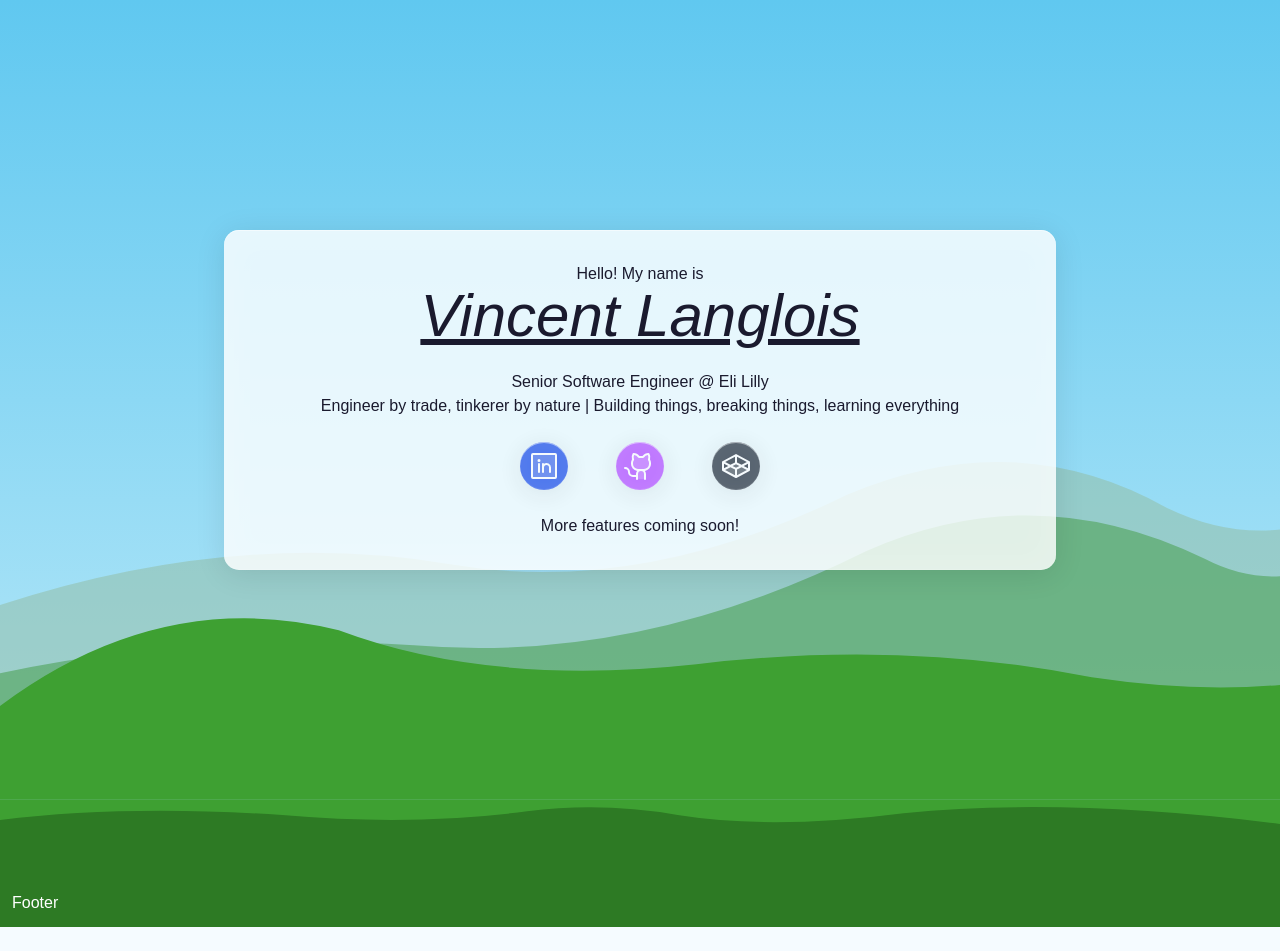
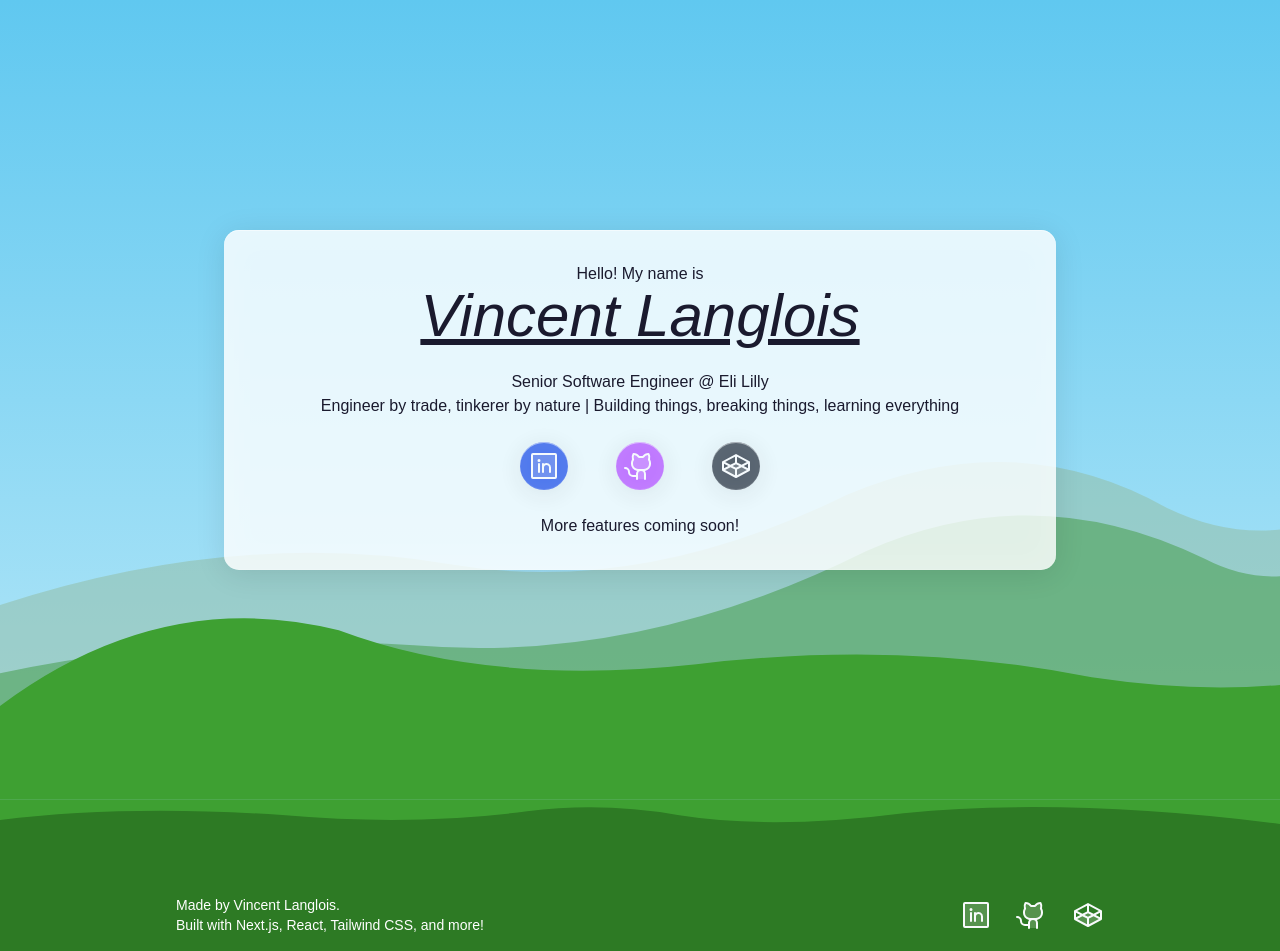
Before and after one commit to vtlanglois/portfolio-v2, a Next.js app: page / in a window 1280 px wide. Before the commit the page ends 927 px from the top, so only its background shows below. Built offline with nearby package versions, Linux system fonts and the light colour scheme.

Commit message:
refactor: add content to the footer

```diff
--- a/src/app/globals.css
+++ b/src/app/globals.css
@@ -3,7 +3,7 @@
 :root {
   --background: #f5fbff;
   --foreground: #1a1a2e;
-    scrollbar-width: thin;
+  scrollbar-width: thin;
 }
 
 @theme inline {
--- a/src/components/sections/Footer.tsx
+++ b/src/components/sections/Footer.tsx
@@ -1,3 +1,11 @@
+import { CODEPEN_URL, GITHUB_URL, LINKEDIN_URL } from "@/constants";
+import Container from "../ui/Container";
+import {
+  CodepenLogoIcon,
+  GithubLogoIcon,
+  LinkedinLogoIcon,
+} from "@phosphor-icons/react/dist/ssr";
+
 export default function Footer() {
   return (
     <footer>
@@ -29,7 +37,54 @@ export default function Footer() {
       </svg>
 
       <div className="bg-[#2d7a24] text-white">
-        <div className="container mx-auto p-3">Footer</div>
+        <Container>
+          <div className="flex flex-col lg:flex-row justify-between pb-4 lg:pb-0">
+            <div>
+              <p className="py-4 text-center lg:text-start text-sm">
+                Made by Vincent Langlois. <br />
+                Built with Next.js, React, Tailwind CSS, and more!
+              </p>
+            </div>
+            <div className="flex flex-row gap-6 justify-center items-center">
+              <a
+                href={LINKEDIN_URL}
+                target="_blank"
+                rel="noopener noreferrer"
+                title="Link to Vincent's LinkedIn profile"
+              >
+                <LinkedinLogoIcon
+                  size={32}
+                  weight="duotone"
+                  className="text-slate-50"
+                />
+              </a>
+              <a
+                href={GITHUB_URL}
+                target="_blank"
+                rel="noopener noreferrer"
+                title="Link to Vincent's GitHub profile"
+              >
+                <GithubLogoIcon
+                  size={32}
+                  weight="duotone"
+                  className="text-slate-50"
+                />
+              </a>
+              <a
+                href={CODEPEN_URL}
+                target="_blank"
+                rel="noopener noreferrer"
+                title="Link to Vincent's Codepen profile"
+              >
+                <CodepenLogoIcon
+                  size={32}
+                  weight="duotone"
+                  className="text-slate-50"
+                />
+              </a>
+            </div>
+          </div>
+        </Container>
       </div>
     </footer>
   );
--- a/src/components/sections/Hero/index.tsx
+++ b/src/components/sections/Hero/index.tsx
@@ -6,6 +6,7 @@ import {
   GithubLogoIcon,
   LinkedinLogoIcon,
 } from "@phosphor-icons/react/dist/ssr";
+import { CODEPEN_URL, GITHUB_URL, LINKEDIN_URL } from "@/constants";
 
 export default function Hero() {
   useEffect(() => {
@@ -155,7 +156,7 @@ export default function Hero() {
           </p>
           <div className="flex flex-row gap-12 justify-center items-center">
             <a
-              href="https://www.linkedin.com/in/vtlanglois/"
+              href={LINKEDIN_URL}
               target="_blank"
               rel="noopener noreferrer"
               className="rounded-full opacity-80 bg-blue-700 hover:bg-blue-800 hover:scale-125  p-2 transition duration-300 motion-reduce:transition-none motion-reduce:transform-none"
@@ -168,7 +169,7 @@ export default function Hero() {
               />
             </a>
             <a
-              href="https://github.com/vtlanglois"
+              href={GITHUB_URL}
               target="_blank"
               rel="noopener noreferrer"
               className="rounded-full opacity-80 bg-purple-500 hover:bg-purple-600 hover:scale-125 p-2 transition duration-300 motion-reduce:transition-none motion-reduce:transform-none"
@@ -181,7 +182,7 @@ export default function Hero() {
               />
             </a>
             <a
-              href="https://codepen.io/vtlanglois"
+              href={CODEPEN_URL}
               target="_blank"
               rel="noopener noreferrer"
               className="rounded-full opacity-80 bg-gray-800 hover:bg-gray-900 p-2  hover:scale-125 transition duration-300 motion-reduce:transition-none motion-reduce:transform-none"
--- a/src/components/ui/Container.tsx
+++ b/src/components/ui/Container.tsx
@@ -3,5 +3,5 @@ export default function Container({
 }: Readonly<{
   children: React.ReactNode;
 }>) {
-  return <div className="container mx-auto px-4">{children}</div>;
+  return <div className="container mx-auto px-4 lg:w-3/4">{children}</div>;
 }
--- /dev/null
+++ b/src/constants/index.ts
@@ -0,0 +1,3 @@
+export const GITHUB_URL = "https://github.com/vtlanglois";
+export const LINKEDIN_URL = "https://www.linkedin.com/in/vtlanglois/";
+export const CODEPEN_URL = "https://codepen.io/vtlanglois";
```
